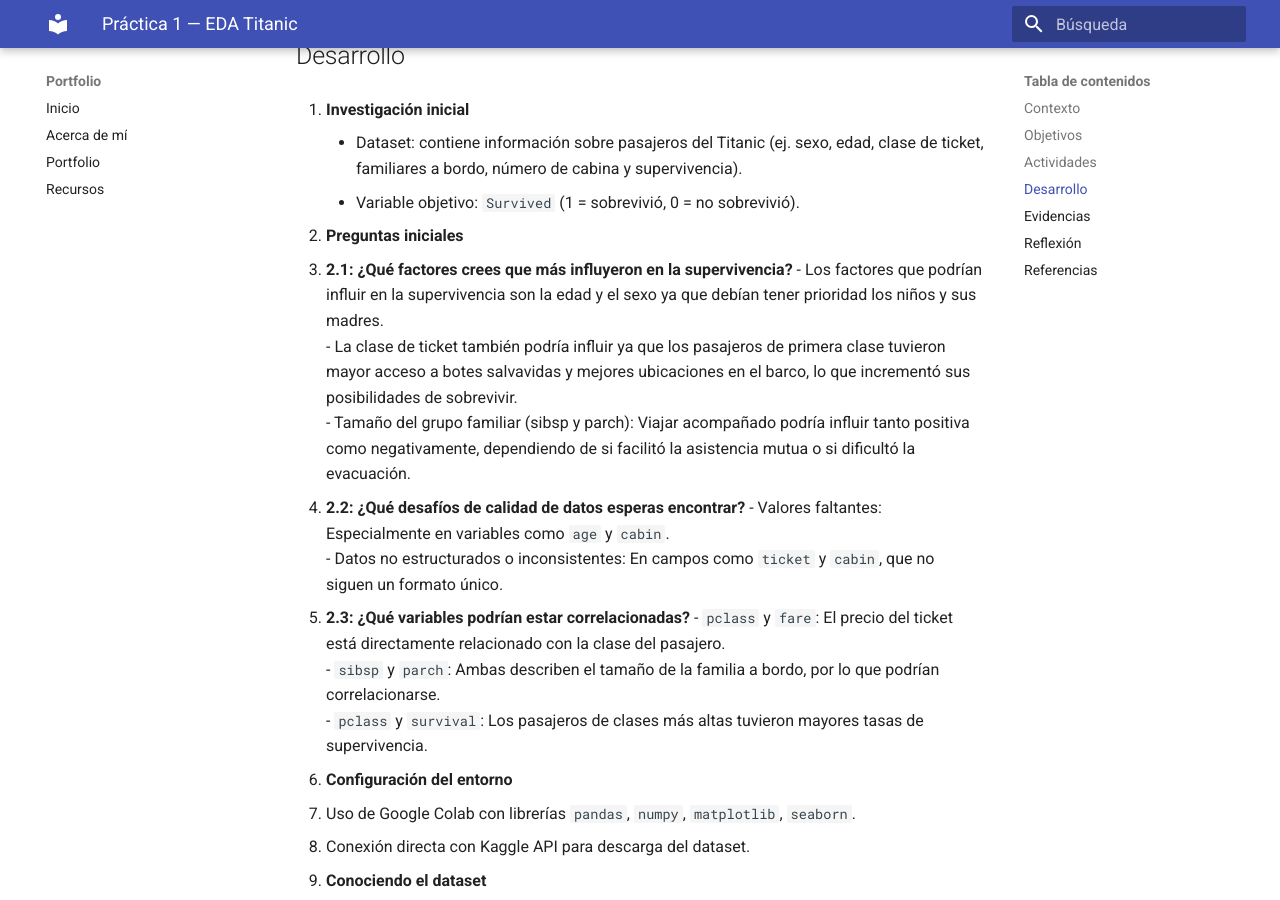
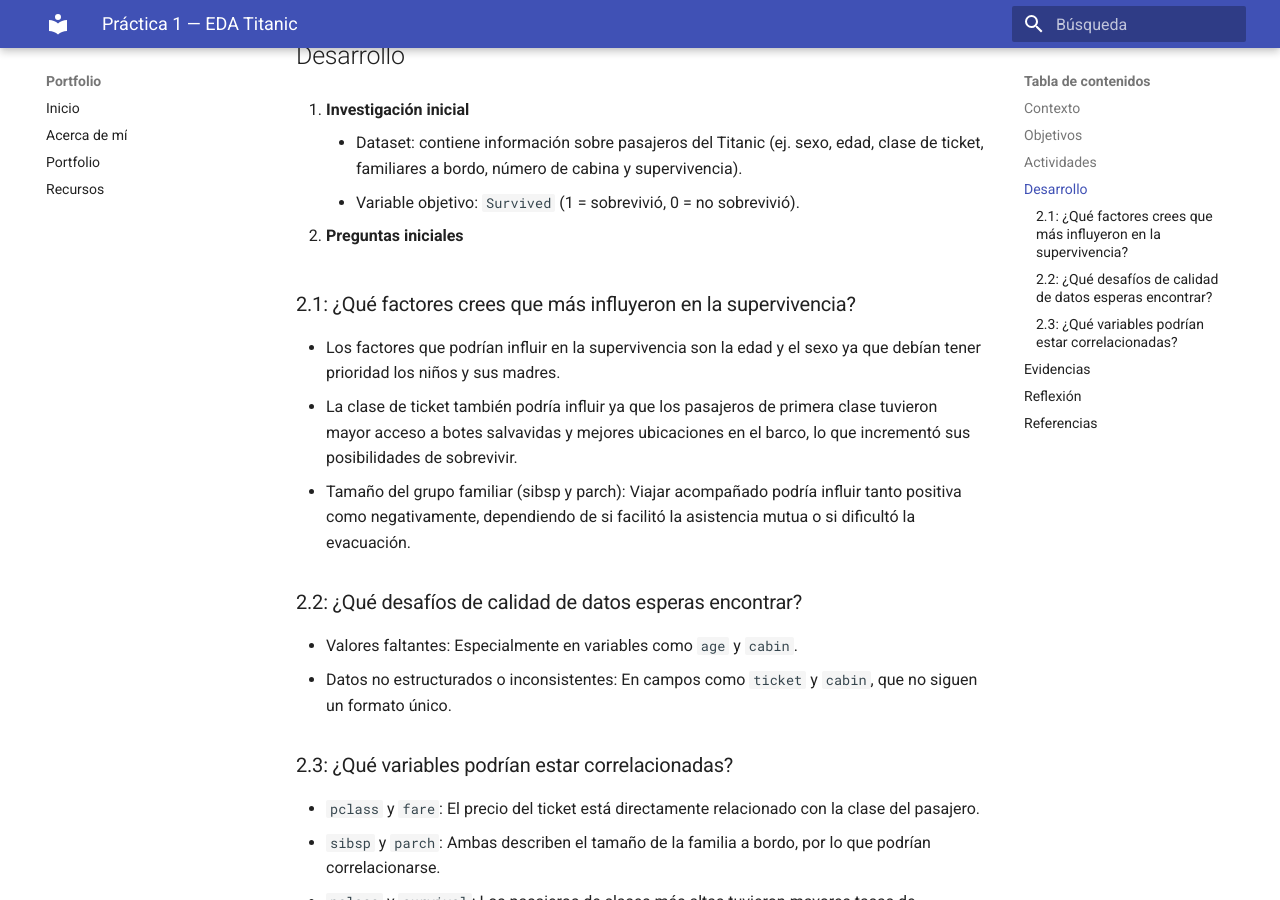
Before and after one commit to manuruiz5/Portafolio-IA, an MkDocs documentation site: the page built from docs/portfolio/Practica-1/01-EDA-Titanic.md, in a window 1280 px wide and 900 px high, scrolled down 957 px. Built offline with MkDocs 1.6.1 and Material for MkDocs 9.7.7, drawn with Linux system fonts in a browser that asks for light colours.

Commit message:
practica 1

```diff
--- a/docs/portfolio/Practica-1/01-EDA-Titanic.md
+++ b/docs/portfolio/Practica-1/01-EDA-Titanic.md
@@ -36,19 +36,21 @@ El objetivo fue explorar y comprender la estructura de los datos, identificar pa
     - Variable objetivo: `Survived` (1 = sobrevivió, 0 = no sobrevivió).
 
 2. **Preguntas iniciales**
-   - **2.1: ¿Qué factores crees que más influyeron en la supervivencia?**
-        - Los factores que podrían influir en la supervivencia son la edad y el sexo ya que debían tener prioridad los niños y sus madres.
-        - La clase de ticket también podría influir ya que los pasajeros de primera clase tuvieron mayor acceso a botes salvavidas y mejores ubicaciones en el barco, lo que incrementó sus posibilidades de sobrevivir.
-        - Tamaño del grupo familiar (sibsp y parch): Viajar acompañado podría influir tanto positiva como negativamente, dependiendo de si facilitó la asistencia mutua o si dificultó la evacuación.
 
-   - **2.2: ¿Qué desafíos de calidad de datos esperas encontrar?**
-        - Valores faltantes: Especialmente en variables como `age` y `cabin`.
-        - Datos no estructurados o inconsistentes: En campos como `ticket` y `cabin`, que no siguen un formato único.
+### 2.1: ¿Qué factores crees que más influyeron en la supervivencia?
+- Los factores que podrían influir en la supervivencia son la edad y el sexo ya que debían tener prioridad los niños y sus madres.
+- La clase de ticket también podría influir ya que los pasajeros de primera clase tuvieron mayor acceso a botes salvavidas y mejores ubicaciones en el barco, lo que incrementó sus posibilidades de sobrevivir.
+- Tamaño del grupo familiar (sibsp y parch): Viajar acompañado podría influir tanto positiva como negativamente, dependiendo de si facilitó la asistencia mutua o si dificultó la evacuación.
 
-   - **2.3: ¿Qué variables podrían estar correlacionadas?**
-        - `pclass` y `fare`: El precio del ticket está directamente relacionado con la clase del pasajero.
-        - `sibsp` y `parch`: Ambas describen el tamaño de la familia a bordo, por lo que podrían correlacionarse.
-        - `pclass` y `survival`: Los pasajeros de clases más altas tuvieron mayores tasas de supervivencia.
+### 2.2: ¿Qué desafíos de calidad de datos esperas encontrar?
+- Valores faltantes: Especialmente en variables como `age` y `cabin`.
+- Datos no estructurados o inconsistentes: En campos como `ticket` y `cabin`, que no siguen un formato único.
+
+### 2.3: ¿Qué variables podrían estar correlacionadas?
+- `pclass` y `fare`: El precio del ticket está directamente relacionado con la clase del pasajero.
+- `sibsp` y `parch`: Ambas describen el tamaño de la familia a bordo, por lo que podrían correlacionarse.
+- `pclass` y `survival`: Los pasajeros de clases más altas tuvieron mayores tasas de supervivencia.
+
 
 3. **Configuración del entorno**
    - Uso de Google Colab con librerías `pandas`, `numpy`, `matplotlib`, `seaborn`.
```
